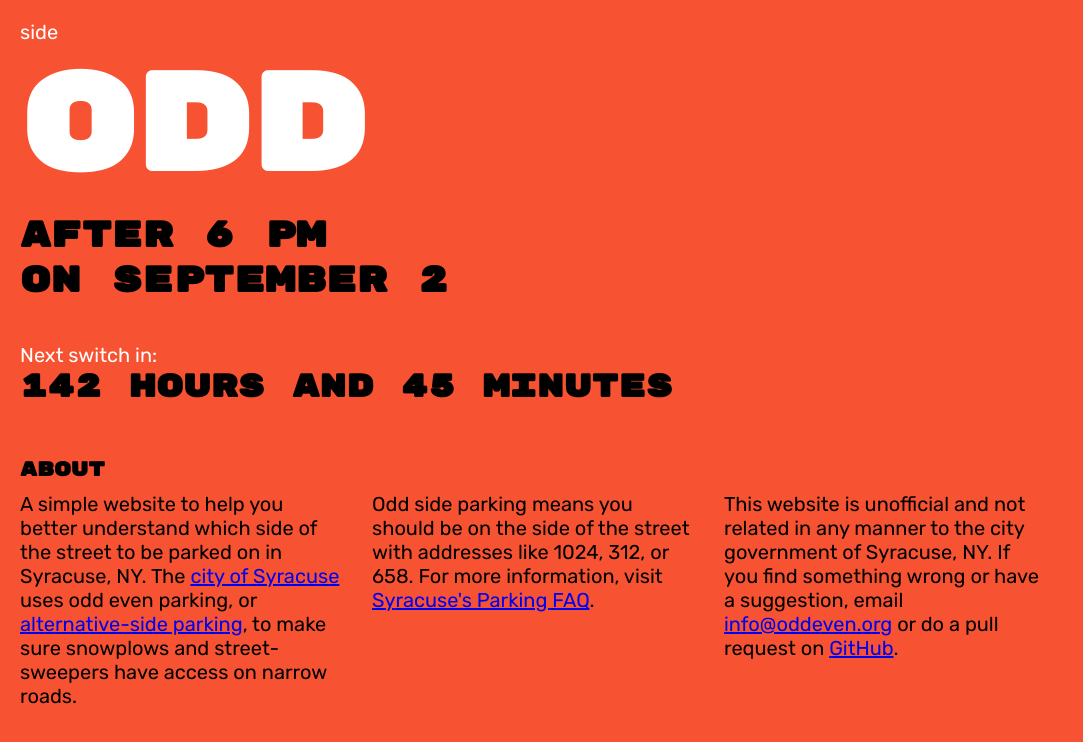
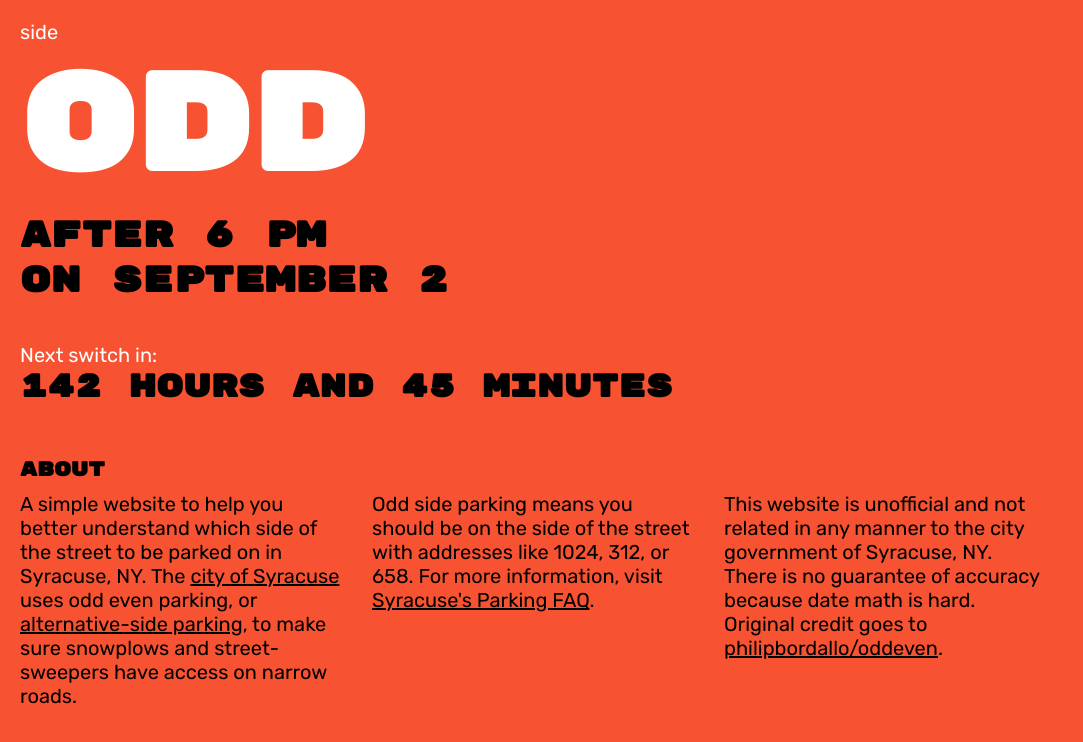
Before and after one commit to maxmatthews/oddeven-react, a React (Create React App) app: page / in a window 1280 px wide. Shown: the top 742 px of the page, without its empty margins (0-1083 px from the left). Built offline with nearby package versions, Linux system fonts and the light colour scheme.

Commit message:
Update about text

```diff
--- a/src/About.js
+++ b/src/About.js
@@ -29,11 +29,12 @@ const About = ({ isEven }) => (
 			<footer className="oddeven-footer">
 				<p className="oddeven-paragraph">
 					This website is unofficial and not related in any manner to the city
-					government of Syracuse, NY. If you find something wrong or have a
-					suggestion, email{" "}
-					<a href="mailto:info@oddeven.org">info@oddeven.org</a> or do a pull
-					request on{" "}
-					<a href="https://github.com/philipbordallo/oddeven">GitHub</a>.
+					government of Syracuse, NY. There is no guarantee of accuracy because
+					date math is hard. Original credit goes to{" "}
+					<a href={"https://github.com/philipbordallo/oddeven"}>
+						philipbordallo/oddeven
+					</a>
+					.
 				</p>
 			</footer>
 		</div>
--- a/src/App.css
+++ b/src/App.css
@@ -51,3 +51,7 @@ p {
 p {
 	font-size: 20px;
 }
+
+a {
+	color: black;
+}
```
